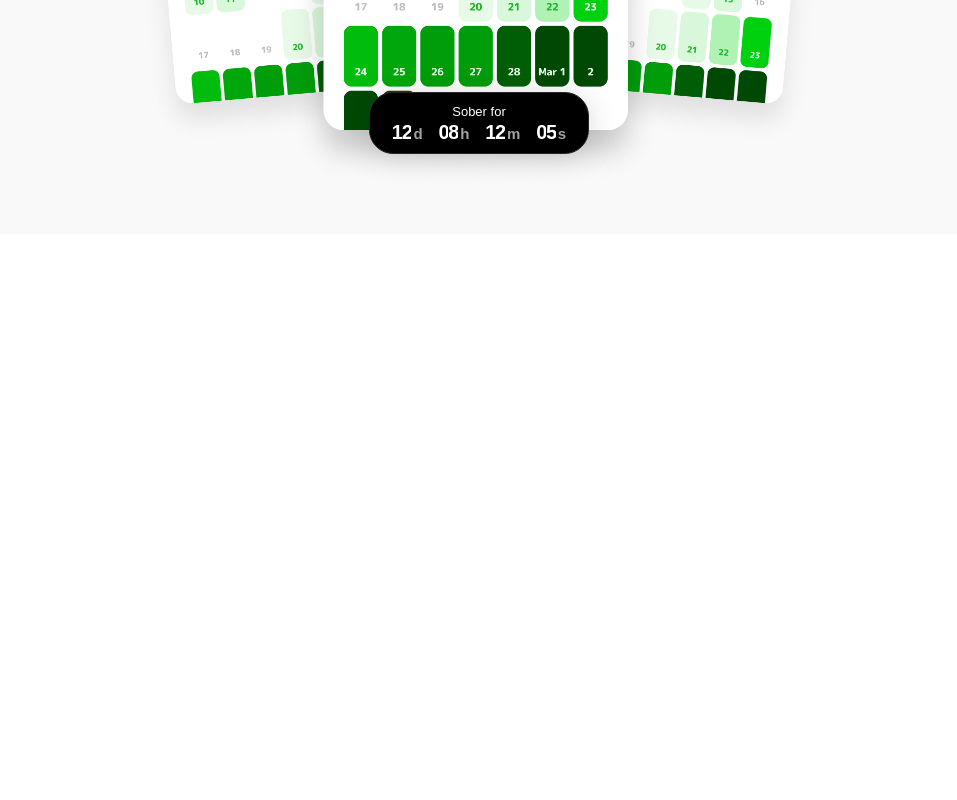
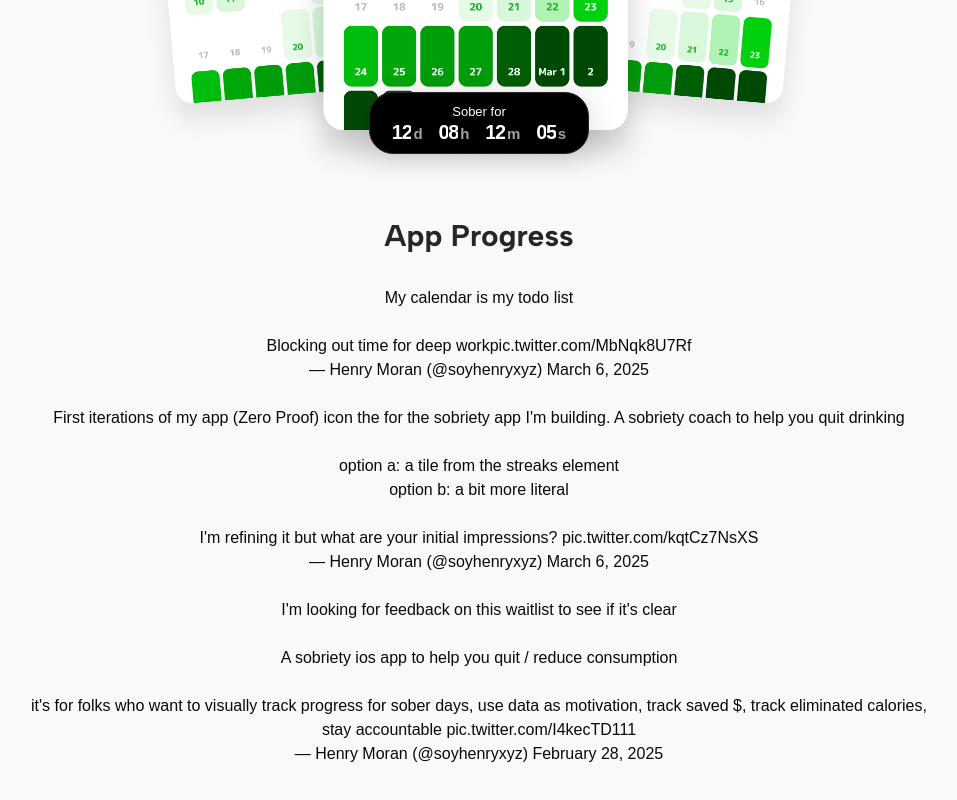
Before and after one commit to iamhenry/zero-proof-waitlist, a Next.js app: page / in a window 1280 px wide. Shown: the part 724-1524 px from the top of the page, without its empty margins (161-1118 px from the left). Before the commit the page ends 958 px from the top, so only its background shows below. Built offline with nearby package versions, Linux system fonts and the light colour scheme.

Commit message:
Add app progress section with embedded Twitter tweets
- Introduced new "App Progress" section to landing page
- Embedded three Twitter tweets showcasing app development journey
- Added motion animations for smooth section entrance
- Included Twitter widget script for tweet rendering

```diff
--- a/app/page.tsx
+++ b/app/page.tsx
@@ -71,6 +71,85 @@
           </div>
         </div>
       </motion.div>
+
+      <motion.div
+        initial={{ opacity: 0 }}
+        animate={{ opacity: 1 }}
+        transition={{ duration: 0.5, delay: 1.2 }}
+        className="w-full text-center"
+      >
+        <h2 className="text-3xl font-bold mb-8 text-neutral-800 font-albert">
+          App Progress
+        </h2>
+        <motion.div
+          initial={{ opacity: 0 }}
+          animate={{ opacity: 1 }}
+          transition={{ duration: 0.5, delay: 1.4 }}
+          className="flex flex-col items-center gap-6"
+        >
+          {/* Most recent tweets at the top */}
+          <blockquote className="twitter-tweet" data-media-max-width="560">
+            <p lang="en" dir="ltr">
+              My calendar is my todo list
+              <br />
+              <br />
+              Blocking out time for deep work
+              <a href="https://t.co/MbNqk8U7Rf">pic.twitter.com/MbNqk8U7Rf</a>
+            </p>
+            &mdash; Henry Moran (@soyhenryxyz){" "}
+            <a href="https://twitter.com/soyhenryxyz/status/1897726452147294437?ref_src=twsrc%5Etfw">
+              March 6, 2025
+            </a>
+          </blockquote>
+          <script
+            async
+            src="https://platform.twitter.com/widgets.js"
+            charSet="utf-8"
+          ></script>
+          <blockquote className="twitter-tweet" data-media-max-width="560">
+            <p lang="en" dir="ltr">
+              First iterations of my app (Zero Proof) icon the for the sobriety
+              app I&#39;m building. A sobriety coach to help you quit drinking
+              <br />
+              <br />
+              option a: a tile from the streaks element
+              <br />
+              option b: a bit more literal
+              <br />
+              <br />
+              I&#39;m refining it but what are your initial impressions?{" "}
+              <a href="https://t.co/kqtCz7NsXS">pic.twitter.com/kqtCz7NsXS</a>
+            </p>
+            &mdash; Henry Moran (@soyhenryxyz){" "}
+            <a href="https://twitter.com/soyhenryxyz/status/1897715828671627422?ref_src=twsrc%5Etfw">
+              March 6, 2025
+            </a>
+          </blockquote>
+          <blockquote className="twitter-tweet">
+            <p lang="en" dir="ltr">
+              I&#39;m looking for feedback on this waitlist to see if it&#39;s
+              clear
+              <br />
+              <br />A sobriety ios app to help you quit / reduce consumption{" "}
+              <br />
+              <br />
+              it&#39;s for folks who want to visually track progress for sober
+              days, use data as motivation, track saved $, track eliminated
+              calories, stay accountable{" "}
+              <a href="https://t.co/I4kecTD111">pic.twitter.com/I4kecTD111</a>
+            </p>
+            &mdash; Henry Moran (@soyhenryxyz){" "}
+            <a href="https://twitter.com/soyhenryxyz/status/1895600478496637251?ref_src=twsrc%5Etfw">
+              February 28, 2025
+            </a>
+          </blockquote>
+          <script
+            async
+            src="https://platform.twitter.com/widgets.js"
+            charSet="utf-8"
+          ></script>
+        </motion.div>
+      </motion.div>
     </div>
   );
 }
```
